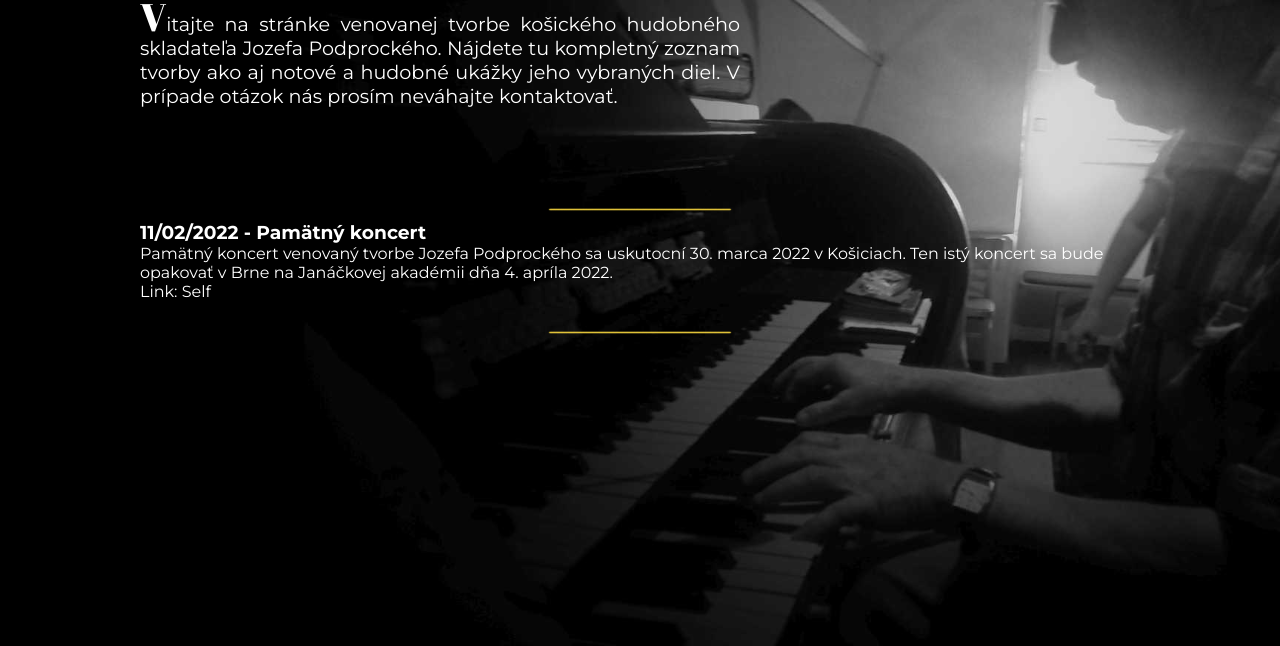
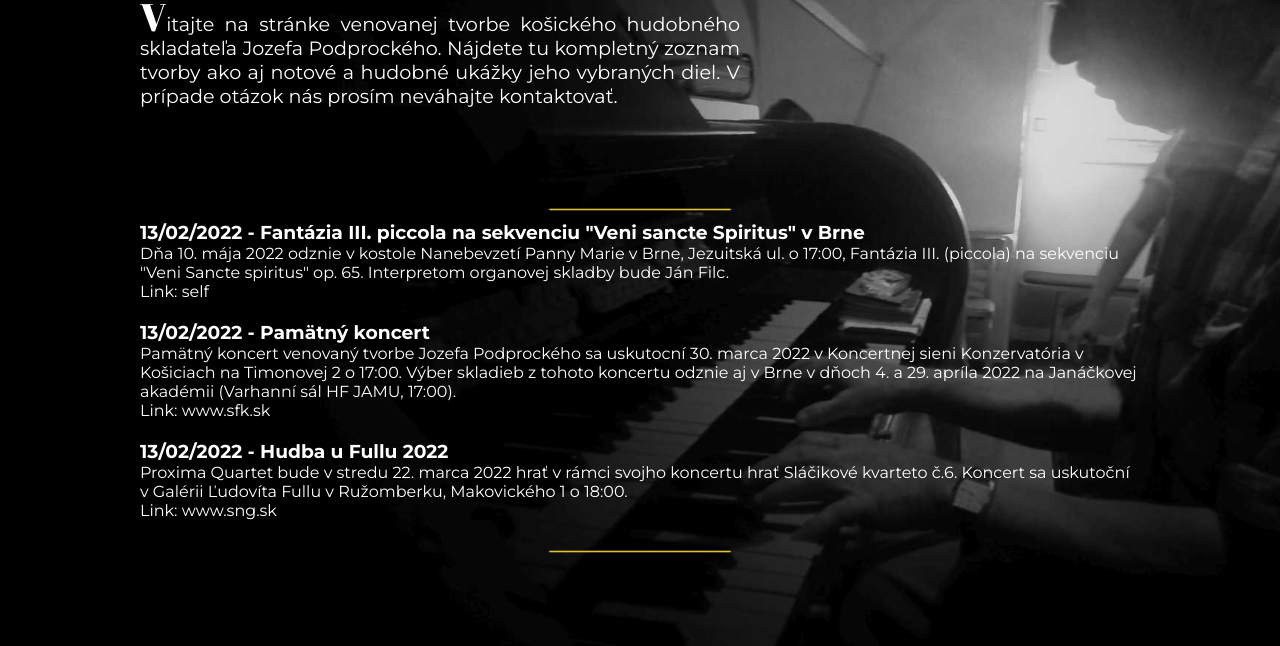
Before and after one commit to tomaspodprocky/jozef-podprocky-site, a Gatsby site: page / in a window 1280 px wide. Shown: the part 154-800 px from the top of the page. Built offline with nearby package versions, Linux system fonts and the light colour scheme; Gatsby itself is replaced by a stand-in of ours.

Commit message:
Added new events, corrected existing one. Links from index page now open in a new tab.

```diff
--- /dev/null
+++ b/news/brno01.md
@@ -0,0 +1,11 @@
+---
+title: Fantázia III. piccola na sekvenciu "Veni sancte Spiritus" v Brne
+date: 2022-02-13
+link: https://www.jozefpodprocky.sk
+linkName: self
+summary: Dňa 10. mája 2022 odznie v kostole Nanebevzetí Panny Marie v Brne,  Jezuitská ul. o 17:00, Fantázia III. (piccola) na sekvenciu "Veni Sancte spiritus" op. 65. Interpretom organovej skladby bude Ján Filc.
+lang: sk
+slug: Brno-kostol-2022
+---
+
+ ***Lorem ipsum dolor sit amet***, consectetur adipiscing elit. Sed eu venenatis dui. Praesent sit amet sapien elementum, euismod arcu in, laoreet nibh. Pellentesque ullamcorper tellus elit, in hendrerit augue hendrerit et. Ut congue magna quis massa euismod cursus. Maecenas ullamcorper quam sagittis tellus feugiat sagittis. Morbi et volutpat mi. Phasellus efficitur fermentum sapien vitae iaculis. Phasellus vel urna sit amet tortor fringilla tincidunt a vitae mi. Cras ante nisl, cursus vitae justo at, fringilla viverra turpis. Vestibulum ornare fringilla tempor. Fusce elementum metus elit.
--- a/news/new01.md
+++ b/news/new01.md
@@ -1,11 +1,11 @@
 ---
 title: Pamätný koncert
-date: 2022-02-11
-link: https://www.jozefpodprocky.sk
-linkName: Self
-summary: Pamätný koncert venovaný tvorbe Jozefa Podprockého sa uskutocní 30. marca 2022 v Košiciach. Ten istý koncert sa bude opakovať v Brne na Janáčkovej akadémii dňa 4. apríla 2022.
+date: 2022-02-13
+link: https://www.sfk.sk/podujatie/in-memoriam-jozef-podprocky---koncert-je-zruseny
+linkName: www.sfk.sk
+summary: Pamätný koncert venovaný tvorbe Jozefa Podprockého sa uskutocní 30. marca 2022 v Koncertnej sieni Konzervatória v Košiciach na Timonovej 2 o 17:00. Výber skladieb  z tohoto koncertu odznie aj v Brne v dňoch 4. a 29. apríla 2022 na Janáčkovej akadémii (Varhanní sál HF JAMU, 17:00).
 lang: sk
-slug: my-test-title
+slug: ars-nova-2022
 ---
 
  ***Lorem ipsum dolor sit amet***, consectetur adipiscing elit. Sed eu venenatis dui. Praesent sit amet sapien elementum, euismod arcu in, laoreet nibh. Pellentesque ullamcorper tellus elit, in hendrerit augue hendrerit et. Ut congue magna quis massa euismod cursus. Maecenas ullamcorper quam sagittis tellus feugiat sagittis. Morbi et volutpat mi. Phasellus efficitur fermentum sapien vitae iaculis. Phasellus vel urna sit amet tortor fringilla tincidunt a vitae mi. Cras ante nisl, cursus vitae justo at, fringilla viverra turpis. Vestibulum ornare fringilla tempor. Fusce elementum metus elit.
--- /dev/null
+++ b/news/ruzomberok.md
@@ -0,0 +1,11 @@
+---
+title: Hudba u Fullu 2022
+date: 2022-02-13
+link: https://www.sng.sk/sk/programy/_3073_hudba-u-fullu-proxima-quartet
+linkName: www.sng.sk
+summary: Proxima Quartet bude v stredu 22. marca 2022 hrať v rámci svojho koncertu hrať Sláčikové kvarteto č.6. Koncert sa uskutoční v Galérii Ľudovíta Fullu v Ružomberku, Makovického 1 o 18:00.
+lang: sk
+slug: hudba-u-fullu-2022
+---
+
+ ***Lorem ipsum dolor sit amet***, consectetur adipiscing elit. Sed eu venenatis dui. Praesent sit amet sapien elementum, euismod arcu in, laoreet nibh. Pellentesque ullamcorper tellus elit, in hendrerit augue hendrerit et. Ut congue magna quis massa euismod cursus. Maecenas ullamcorper quam sagittis tellus feugiat sagittis. Morbi et volutpat mi. Phasellus efficitur fermentum sapien vitae iaculis. Phasellus vel urna sit amet tortor fringilla tincidunt a vitae mi. Cras ante nisl, cursus vitae justo at, fringilla viverra turpis. Vestibulum ornare fringilla tempor. Fusce elementum metus elit.
--- a/src/pages/index.js
+++ b/src/pages/index.js
@@ -50,7 +50,7 @@ const IndexPage = ({location}) => {
             <div key={node.id} className={styles.paragraph}>
               <h3>{node.frontmatter.date} - {node.frontmatter.title}</h3>
               <p>{node.frontmatter.summary}</p>
-              <p>Link: <a href={node.frontmatter.link}>{node.frontmatter.linkName}</a></p>
+              <p>Link: <a href={node.frontmatter.link} target="_blank">{node.frontmatter.linkName}</a></p>
             </div>
             ))
           }
```
